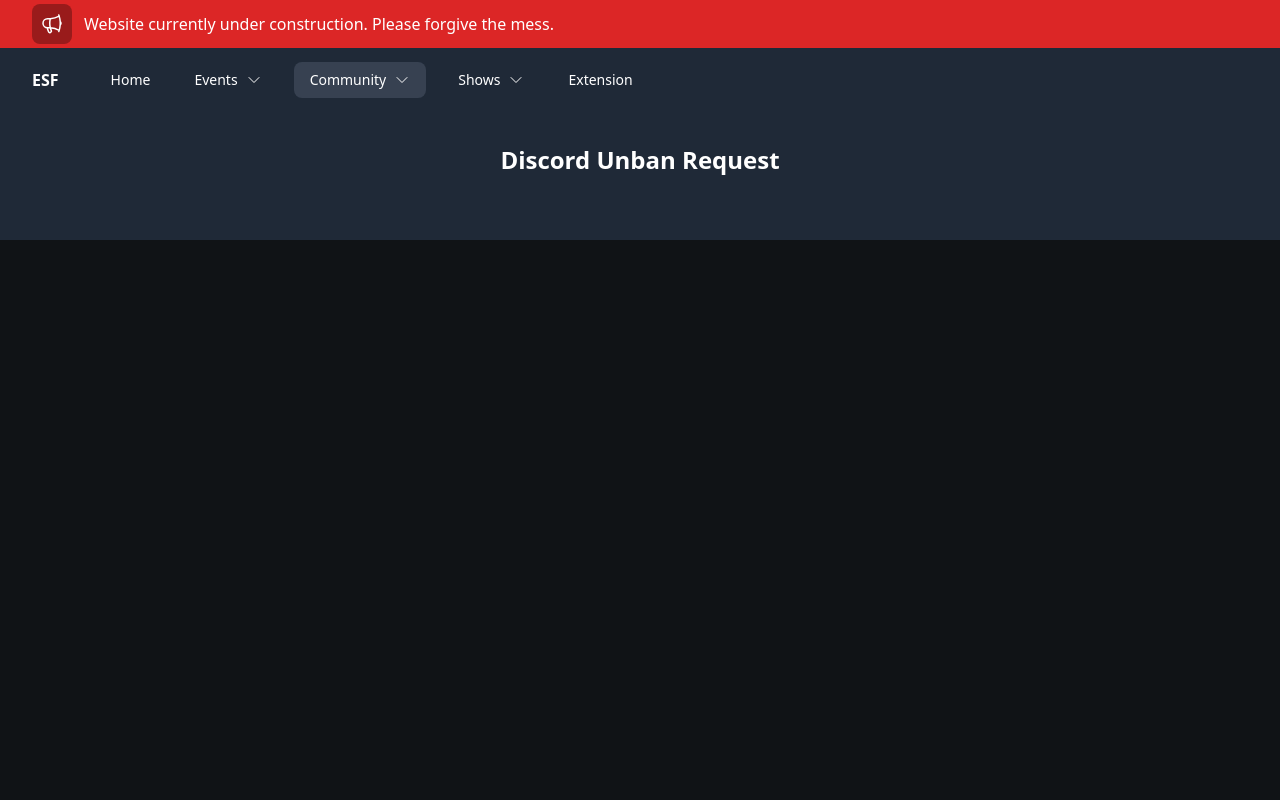
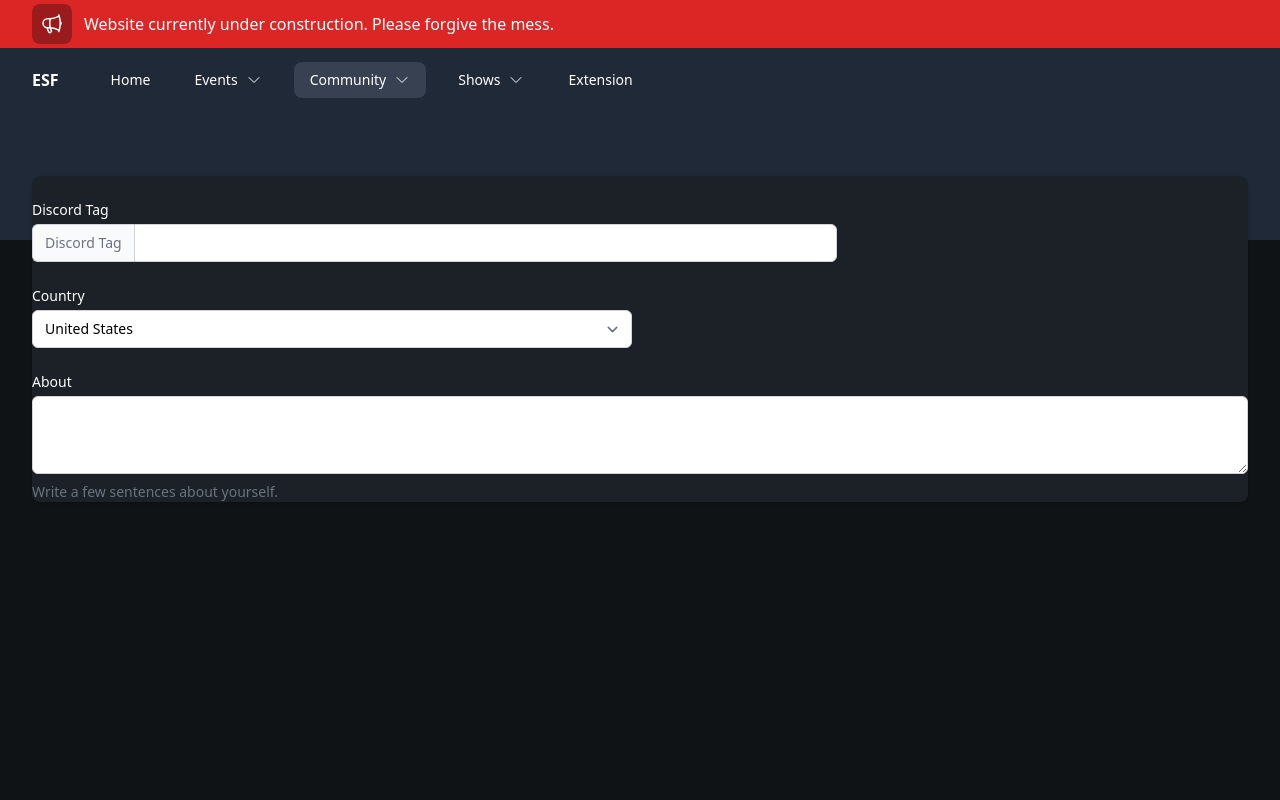
Before and after one commit to Esfands/esfand-community-site, a Next.js app: page /community/discordunban in a window 1280 px wide. Shown: the top 800 px of the page. Built offline with nearby package versions, Linux system fonts and the light colour scheme.

Commit message:
start discord unban form

```diff
--- a/pages/community/discordunban.tsx
+++ b/pages/community/discordunban.tsx
@@ -5,10 +5,70 @@ export default function DiscordUnban() {
     <>
       {Head("Discord Unban Request")}
 
-      <main className="h-screen -mt-24 pb-8">
-        <h1 className="text-white font-bold text-2xl text-center">
-          Discord Unban Request
-        </h1>
+      <main className="-mt-24">
+        <div className="mx-auto max-w-7xl sm:px-6 lg:px-8">
+          <div className="px-4 py-8 sm:px-0">
+            <div className="overflow-hidden bg-[#1b2126] shadow rounded-lg">
+              <form className="space-y-8 divide-y divide-gray-200">
+                <div className="space-y-8 divide-y divide-gray-200">
+                  <div>
+                    <div className="mt-6 grid grid-cols-1 gap-y-6 gap-x-4 sm:grid-cols-6">
+                      <div className="sm:col-span-4">
+                        <label htmlFor="username" className="block text-sm font-medium text-white">
+                          Discord Tag
+                        </label>
+                        <div className="mt-1 flex rounded-md shadow-sm">
+                          <span className="inline-flex items-center rounded-l-md border border-r-0 border-gray-300 bg-gray-50 px-3 text-gray-500 sm:text-sm">
+                            Discord Tag
+                          </span>
+                          <input
+                            type="text"
+                            name="username"
+                            id="username"
+                            autoComplete="username"
+                            className="block w-full min-w-0 flex-1 rounded-none rounded-r-md border-gray-300 focus:border-indigo-500 focus:ring-indigo-500 sm:text-sm"
+                          />
+                        </div>
+                      </div>
+                      <div className="sm:col-span-3">
+                        <label htmlFor="country" className="block text-sm font-medium text-white">
+                          Country
+                        </label>
+                        <div className="mt-1">
+                          <select
+                            id="country"
+                            name="country"
+                            autoComplete="country-name"
+                            className="block w-full rounded-md border-gray-300 shadow-sm focus:border-indigo-500 focus:ring-indigo-500 sm:text-sm"
+                          >
+                            <option>United States</option>
+                            <option>Canada</option>
+                            <option>Mexico</option>
+                          </select>
+                        </div>
+                      </div>
+                      <div className="sm:col-span-6">
+                  <label htmlFor="about" className="block text-sm font-medium text-white">
+                    About
+                  </label>
+                  <div className="mt-1">
+                    <textarea
+                      id="about"
+                      name="about"
+                      rows={3}
+                      className="block w-full rounded-md border-gray-300 shadow-sm focus:border-indigo-500 focus:ring-indigo-500 sm:text-sm"
+                      defaultValue={''}
+                    />
+                  </div>
+                  <p className="mt-2 text-sm text-gray-500">Write a few sentences about yourself.</p>
+                </div>
+                    </div>
+                  </div>
+                </div>
+              </form>
+            </div>
+          </div>
+        </div>
       </main>
     </>
   );
```
